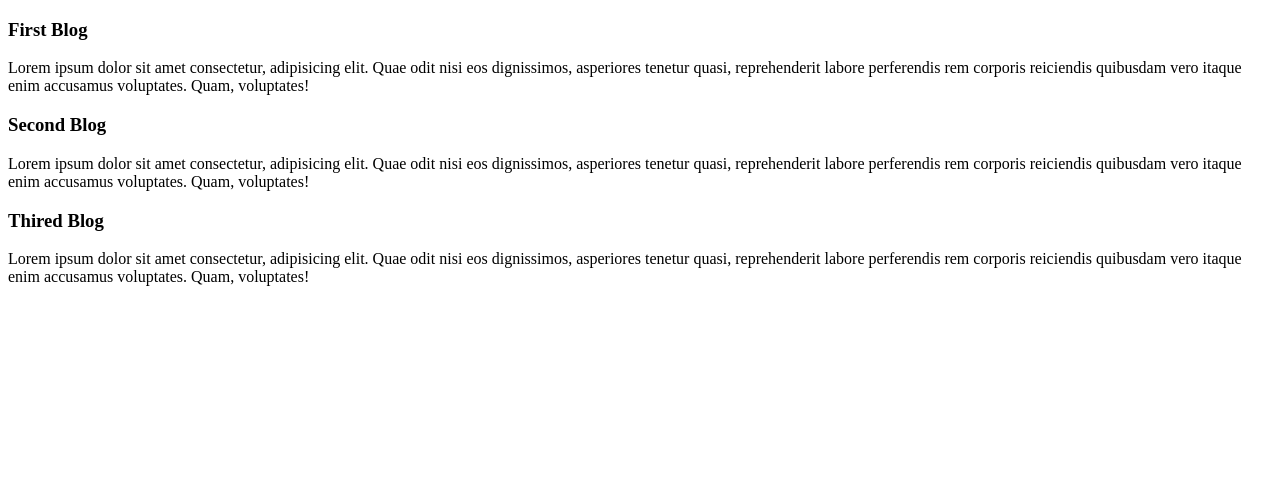
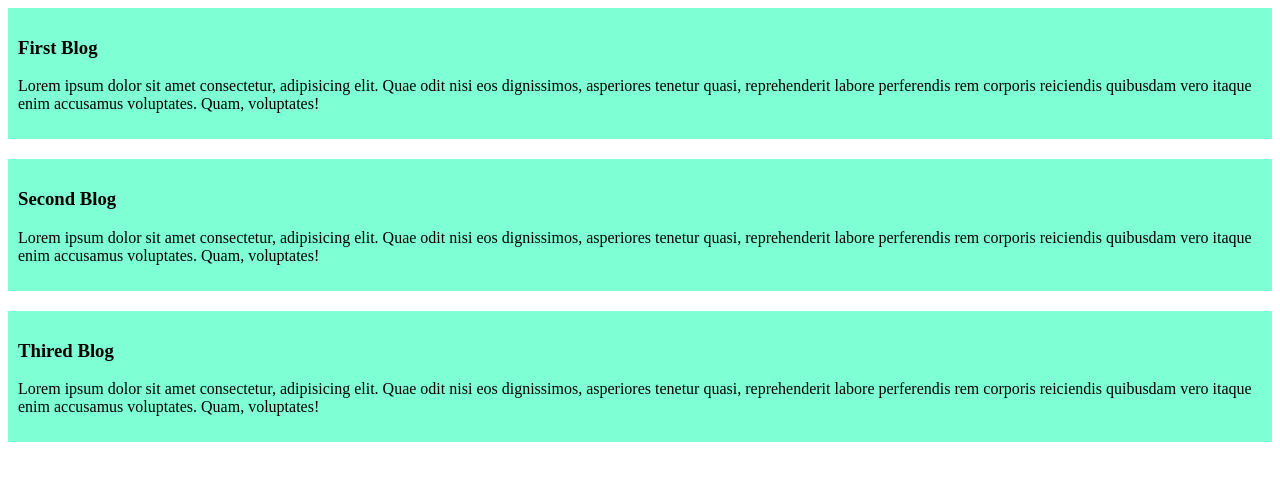
Before and after one commit to shoptorshichowdhury/rock-ripo, a plain HTML site: page index.html in a window 1280 px wide. Drawn offline with Linux system fonts and the light colour scheme.

Commit message:
css property added

```diff
--- a/index.html
+++ b/index.html
@@ -4,6 +4,7 @@
     <meta charset="UTF-8">
     <meta name="viewport" content="width=device-width, initial-scale=1.0">
     <title>Rock Ripo!</title>
+    <link rel="stylesheet" href="styles/blog.css">
 </head>
 <body>
     <div>
--- a/styles/blog.css
+++ b/styles/blog.css
@@ -0,0 +1,5 @@
+div{
+    background-color: aquamarine;
+    padding: 10px;
+    margin-bottom: 20px;
+}
```
